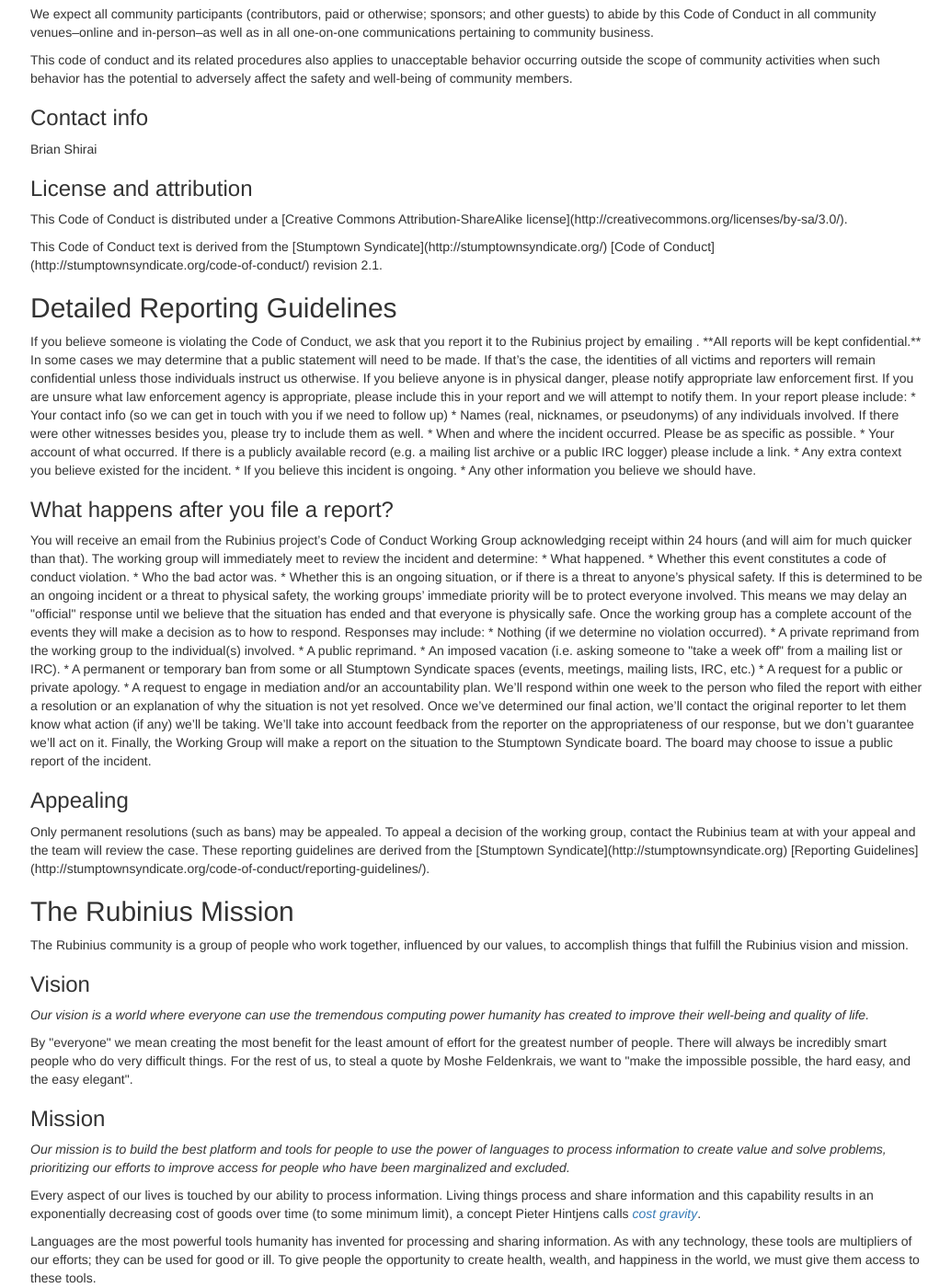
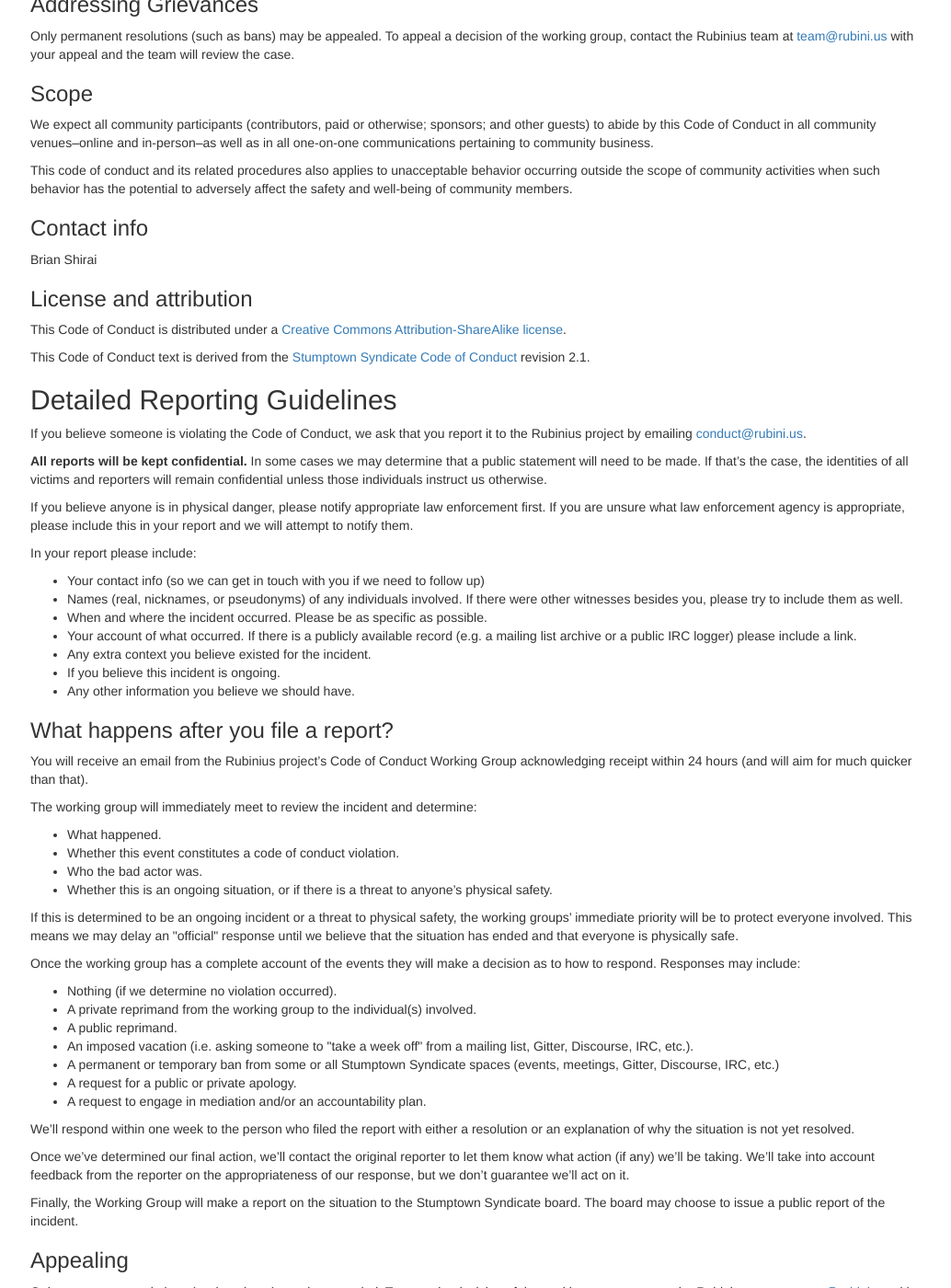
Before and after one commit to rubinius/rubinius-website-archive, a Jekyll site: the page built from new_index.html, in a window 1280 px wide and 1400 px high, scrolled down 1797 px. Shown: the whole window at 92% size, without its empty margins (122-1156 px from the left). Built offline with Jekyll 4.4.1, drawn with Linux system fonts in a browser that asks for light colours; nearby versions of some CDN libraries; Markdown is read by kramdown in place of the engine named in the settings; some of the changed text lies outside the part shown.

Commit message:
More formatting cleanup for Code of Conduct.

```diff
--- a/_includes/code_of_conduct.html
+++ b/_includes/code_of_conduct.html
@@ -25,28 +25,32 @@
 
 <p>The following behaviors are expected and requested of all community members:</p>
 
-* Participate in an authentic and active way. In doing so, you contribute to the health and longevity of this community.
-* Exercise consideration and respect in your speech and actions.
-* Attempt collaboration before conflict.
-* Refrain from demeaning, discriminatory, or harassing behavior and speech.
-* Be mindful of your surroundings and of your fellow participants. Alert community leaders if you notice a dangerous situation, someone in distress, or violations of this Code of Conduct, even if they seem inconsequential.
-* Remember that community event venues may be shared with members of the public; please be respectful to all patrons of these locations.
+<ul>
+  <li>Participate in an authentic and active way. In doing so, you contribute to the health and longevity of this community.</li>
+  <li>Exercise consideration and respect in your speech and actions.</li>
+  <li>Attempt collaboration before conflict.</li>
+  <li>Refrain from demeaning, discriminatory, or harassing behavior and speech.</li>
+  <li>Be mindful of your surroundings and of your fellow participants. Alert community leaders if you notice a dangerous situation, someone in distress, or violations of this Code of Conduct, even if they seem inconsequential.</li>
+  <li>Remember that community event venues may be shared with members of the public; please be respectful to all patrons of these locations.</li>
+</ul>
 
 <h3>Unacceptable Behavior</h3>
 
 <p>The following behaviors are considered harassment and are unacceptable within our community:</p>
 
-* Violence, threats of violence or violent language directed against another person.
-* Sexist, racist, homophobic, transphobic, ableist or otherwise discriminatory jokes and language.
-* Posting or displaying sexually explicit or violent material.
-* Posting or threatening to post other people’s personally identifying information ("doxing").
-* Personal insults, particularly those related to gender, sexual orientation, race, religion, or disability.
-* Inappropriate photography or recording.
-* Inappropriate physical contact. You should have someone’s consent before touching them.
-* Unwelcome sexual attention. This includes, sexualized comments or jokes; inappropriate touching, groping, and unwelcomed sexual advances.
-* Deliberate intimidation, stalking or following (online or in person).
-* Advocating for, or encouraging, any of the above behavior.
-* Sustained disruption of community events, including talks and presentations.
+<ul>
+  <li>Violence, threats of violence or violent language directed against another person.</li>
+  <li>Sexist, racist, homophobic, transphobic, ableist or otherwise discriminatory jokes and language.</li>
+  <li>Posting or displaying sexually explicit or violent material.</li>
+  <li>Posting or threatening to post other people’s personally identifying information ("doxing").</li>
+  <li>Personal insults, particularly those related to gender, sexual orientation, race, religion, or disability.</li>
+  <li>Inappropriate photography or recording.</li>
+  <li>Inappropriate physical contact. You should have someone’s consent before touching them.</li>
+  <li>Unwelcome sexual attention. This includes, sexualized comments or jokes; inappropriate touching, groping, and unwelcomed sexual advances.</li>
+  <li>Deliberate intimidation, stalking or following (online or in person).</li>
+  <li>Advocating for, or encouraging, any of the above behavior.</li>
+  <li>Sustained disruption of community events, including talks and presentations.</li>
+</ul>
 
 <h3>Consequences of Unacceptable Behavior</h3>
 
@@ -58,13 +62,13 @@
 
 <h3>Reporting Guidelines</h3>
 
-<p>If you are subject to or witness unacceptable behavior, or have any other concerns, please notify us as soon as possible by emailing <conduct@rubini.us>. Please read <a href="#reporting_guidelines">Detailed Reporting Guidelines</a>.</p>
+<p>If you are subject to or witness unacceptable behavior, or have any other concerns, please notify us as soon as possible by emailing <a href="conduct@rubini.us">conduct@rubini.us</a>. Please read <a href="#reporting_guidelines">Detailed Reporting Guidelines</a>.</p>
 
 <p>Additionally, community organizers are available to help community members engage with local law enforcement or to otherwise help those experiencing unacceptable behavior feel safe. In the context of in-person events, organizers will also provide escorts as desired by the person experiencing distress.</p>
 
 <h3>Addressing Grievances</h3>
 
-<p>Only permanent resolutions (such as bans) may be appealed. To appeal a decision of the working group, contact the Rubinius team at <team@rubini.us> with your appeal and the team will review the case.</p>
+<p>Only permanent resolutions (such as bans) may be appealed. To appeal a decision of the working group, contact the Rubinius team at <a href="mailto:team@rubinius">team@rubini.us</a> with your appeal and the team will review the case.</p>
 
 <h3>Scope</h3>
 
@@ -78,62 +82,68 @@
 
 <h3>License and attribution</h3>
 
-<p>This Code of Conduct is distributed under a [Creative Commons Attribution-ShareAlike license](http://creativecommons.org/licenses/by-sa/3.0/).</p>
+<p>This Code of Conduct is distributed under a <a href="http://creativecommons.org/licenses/by-sa/3.0/">Creative Commons Attribution-ShareAlike license</a>.</p>
 
-<p>This Code of Conduct text is derived from the [Stumptown Syndicate](http://stumptownsyndicate.org/) [Code of Conduct](http://stumptownsyndicate.org/code-of-conduct/) revision 2.1.</p>
+<p>This Code of Conduct text is derived from the <a href="http://stumptownsyndicate.org/">Stumptown Syndicate</a> <a href="http://stumptownsyndicate.org/code-of-conduct/">Code of Conduct</a> revision 2.1.</p>
 
 <h2 id="reporting_guidelines">Detailed Reporting Guidelines</h2>
 
-If you believe someone is violating the Code of Conduct, we ask that you report it to the Rubinius project by emailing <conduct@rubini.us>.
+<p>If you believe someone is violating the Code of Conduct, we ask that you report it to the Rubinius project by emailing <a href="mailto:conduct@rubini.us">conduct@rubini.us</a>.</p>
 
-**All reports will be kept confidential.** In some cases we may determine that a public statement will need to be made. If that’s the case, the identities of all victims and reporters will remain confidential unless those individuals instruct us otherwise.
+<p><strong>All reports will be kept confidential.</strong> In some cases we may determine that a public statement will need to be made. If that’s the case, the identities of all victims and reporters will remain confidential unless those individuals instruct us otherwise.</p>
 
-If you believe anyone is in physical danger, please notify appropriate law enforcement first. If you are unsure what law enforcement agency is appropriate, please include this in your report and we will attempt to notify them.
+<p>If you believe anyone is in physical danger, please notify appropriate law enforcement first. If you are unsure what law enforcement agency is appropriate, please include this in your report and we will attempt to notify them.</p>
 
-In your report please include:
+<p>In your report please include:</p>
 
-* Your contact info (so we can get in touch with you if we need to follow up)
-* Names (real, nicknames, or pseudonyms) of any individuals involved. If there were other witnesses besides you, please try to include them as well.
-* When and where the incident occurred. Please be as specific as possible.
-* Your account of what occurred. If there is a publicly available record (e.g. a mailing list archive or a public IRC logger) please include a link.
-* Any extra context you believe existed for the incident.
-* If you believe this incident is ongoing.
-* Any other information you believe we should have.
+<ul>
+  <li>Your contact info (so we can get in touch with you if we need to follow up)</li>
+  <li>Names (real, nicknames, or pseudonyms) of any individuals involved. If there were other witnesses besides you, please try to include them as well.</li>
+  <li>When and where the incident occurred. Please be as specific as possible.</li>
+  <li>Your account of what occurred. If there is a publicly available record (e.g. a mailing list archive or a public IRC logger) please include a link.</li>
+  <li>Any extra context you believe existed for the incident.</li>
+  <li>If you believe this incident is ongoing.</li>
+  <li>Any other information you believe we should have.</li>
+</ul>
 
 <h3>What happens after you file a report?</h3>
 
-You will receive an email from the Rubinius project’s Code of Conduct Working Group acknowledging receipt within 24 hours (and will aim for much quicker than that).
+<p>You will receive an email from the Rubinius project’s Code of Conduct Working Group acknowledging receipt within 24 hours (and will aim for much quicker than that).</p>
 
-The working group will immediately meet to review the incident and determine:
+<p>The working group will immediately meet to review the incident and determine:</p>
 
-* What happened.
-* Whether this event constitutes a code of conduct violation.
-* Who the bad actor was.
-* Whether this is an ongoing situation, or if there is a threat to anyone’s physical safety.
+<ul>
+  <li>What happened.</li>
+  <li>Whether this event constitutes a code of conduct violation.</li>
+  <li>Who the bad actor was.</li>
+  <li>Whether this is an ongoing situation, or if there is a threat to anyone’s physical safety.</li>
+</ul>
 
-If this is determined to be an ongoing incident or a threat to physical safety, the working groups’ immediate priority will be to protect everyone involved. This means we may delay an "official" response until we believe that the situation has ended and that everyone is physically safe.
+<p>If this is determined to be an ongoing incident or a threat to physical safety, the working groups’ immediate priority will be to protect everyone involved. This means we may delay an "official" response until we believe that the situation has ended and that everyone is physically safe.</p>
 
-Once the working group has a complete account of the events they will make a decision as to how to respond. Responses may include:
+<p>Once the working group has a complete account of the events they will make a decision as to how to respond. Responses may include:</p>
 
-* Nothing (if we determine no violation occurred).
-* A private reprimand from the working group to the individual(s) involved.
-* A public reprimand.
-* An imposed vacation (i.e. asking someone to "take a week off" from a mailing list or IRC).
-* A permanent or temporary ban from some or all Stumptown Syndicate spaces (events, meetings, mailing lists, IRC, etc.)
-* A request for a public or private apology.
-* A request to engage in mediation and/or an accountability plan.
+<ul>
+  <li>Nothing (if we determine no violation occurred).</li>
+  <li>A private reprimand from the working group to the individual(s) involved.</li>
+  <li>A public reprimand.</li>
+  <li>An imposed vacation (i.e. asking someone to "take a week off" from a mailing list, Gitter, Discourse, IRC, etc.).</li>
+  <li>A permanent or temporary ban from some or all Stumptown Syndicate spaces (events, meetings, Gitter, Discourse, IRC, etc.)</li>
+  <li>A request for a public or private apology.</li>
+  <li>A request to engage in mediation and/or an accountability plan.</li>
+</ul>
 
-We’ll respond within one week to the person who filed the report with either a resolution or an explanation of why the situation is not yet resolved.
+<p>We’ll respond within one week to the person who filed the report with either a resolution or an explanation of why the situation is not yet resolved.</p>
 
-Once we’ve determined our final action, we’ll contact the original reporter to let them know what action (if any) we’ll be taking. We’ll take into account feedback from the reporter on the appropriateness of our response, but we don’t guarantee we’ll act on it.
+<p>Once we’ve determined our final action, we’ll contact the original reporter to let them know what action (if any) we’ll be taking. We’ll take into account feedback from the reporter on the appropriateness of our response, but we don’t guarantee we’ll act on it.</p>
 
-Finally, the Working Group will make a report on the situation to the Stumptown Syndicate board. The board may choose to issue a public report of the incident.
+<p>Finally, the Working Group will make a report on the situation to the Stumptown Syndicate board. The board may choose to issue a public report of the incident.</p>
 
 <h3>Appealing</h3>
 
-Only permanent resolutions (such as bans) may be appealed. To appeal a decision of the working group, contact the Rubinius team at <team@rubini.us> with your appeal and the team will review the case.
+<p>Only permanent resolutions (such as bans) may be appealed. To appeal a decision of the working group, contact the Rubinius team at <a href="mailto:team@rubini.us">team@rubini.us</a> with your appeal and the team will review the case.</p>
 
-These reporting guidelines are derived from the [Stumptown Syndicate](http://stumptownsyndicate.org) [Reporting Guidelines](http://stumptownsyndicate.org/code-of-conduct/reporting-guidelines/).
+<p>These reporting guidelines are derived from the <a href="http://stumptownsyndicate.org">Stumptown Syndicate</a> <a href="http://stumptownsyndicate.org/code-of-conduct/reporting-guidelines/">Reporting Guidelines</a>.</p>
         </div>
       </div>
     </div>
```
